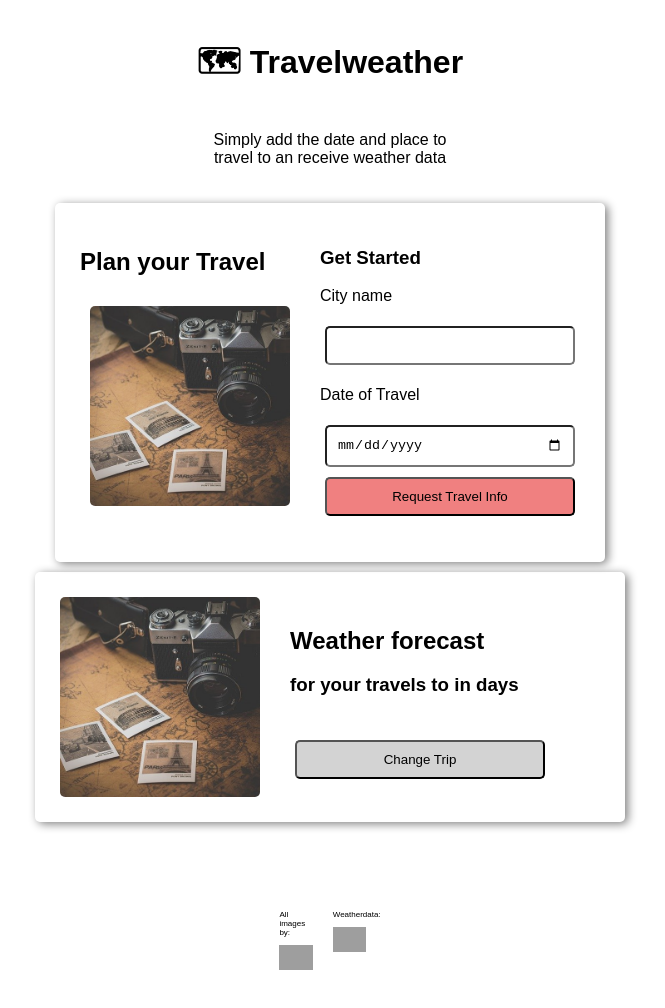
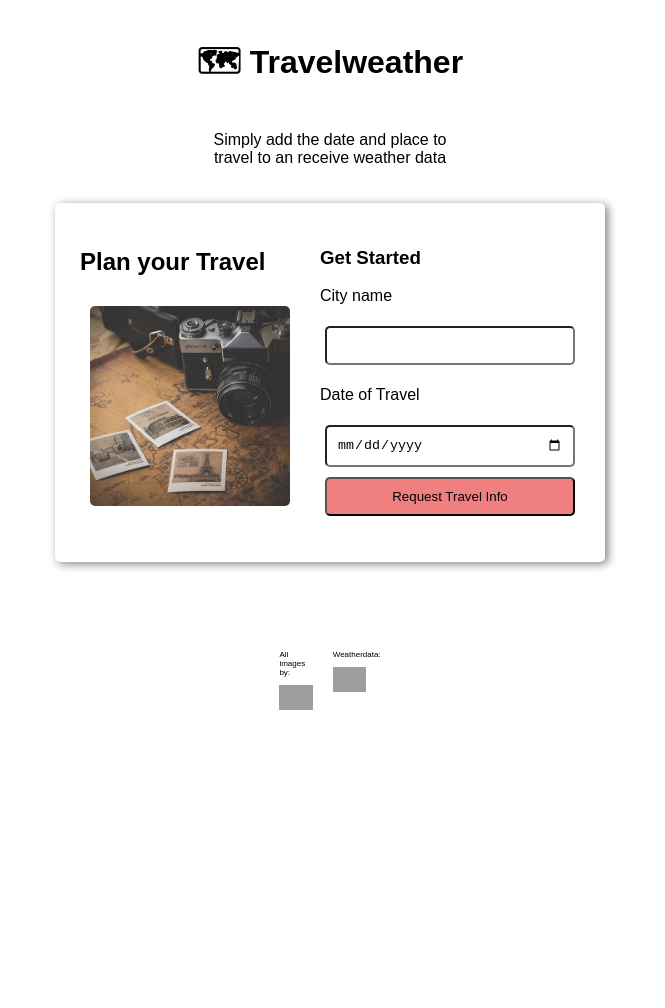
Before and after one commit to fabcgn/project-travel-app, a website built with webpack: page src/client/views/index.html in a window 1280 px wide. Shown: the whole page, without its empty margins (310-975 px from the left). After the commit the page ends 800 px from the top, so only its background shows below. Built offline with nearby package versions, Linux system fonts and the light colour scheme; grey boxes are pictures that could not be loaded.

Commit message:
all functional now

```diff
--- a/src/client/views/index.html
+++ b/src/client/views/index.html
@@ -33,7 +33,7 @@
                 </form>
             </div>
         </div>
-        <section id="outputCard" class="card">
+        <section id="outputCard" class="hide">
             <img
                 src="/src/client/media/pictures/old-1130731_640.jpg"
                 alt="Picture of Travel"
```
